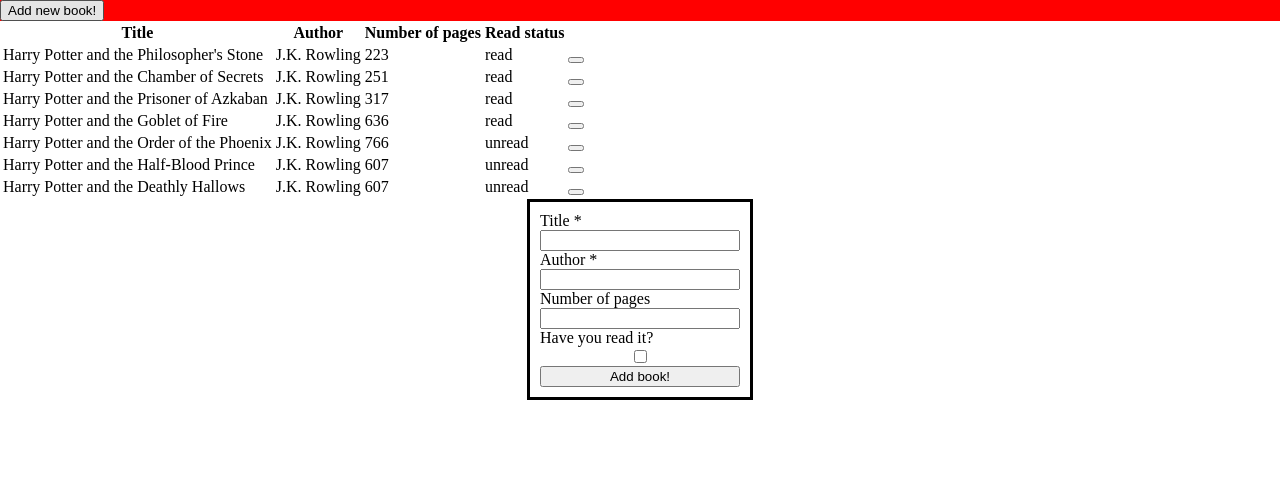
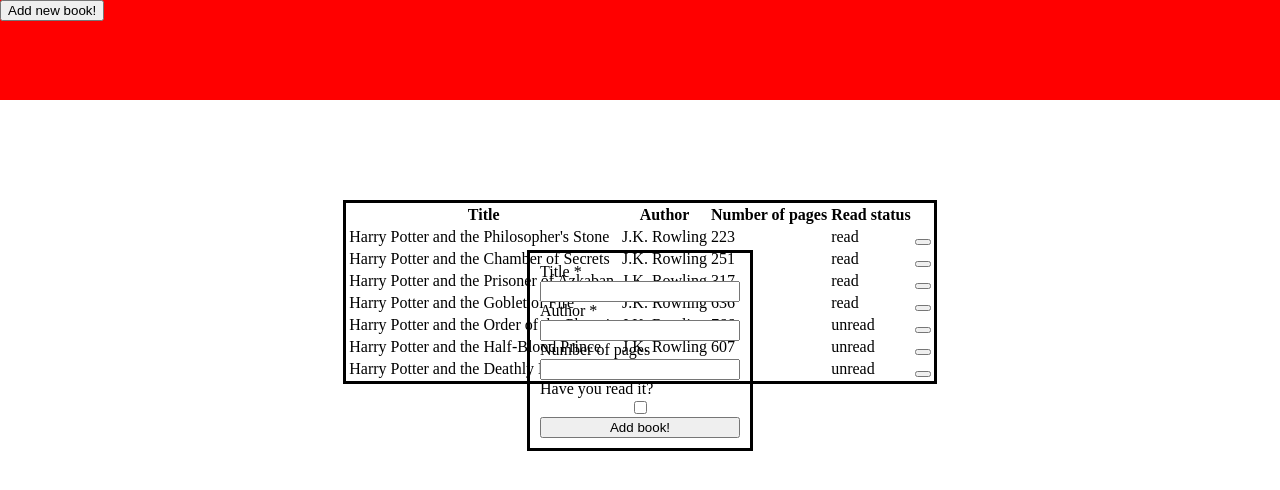
Before and after one commit to FedeLopez17/library, a plain HTML site: page index.html in a window 1280 px wide. Both pictures are taken after a click on the button "Add new book!". Drawn offline with Linux system fonts and the light colour scheme.

Commit message:
First rough mockup

```diff
--- a/style.css
+++ b/style.css
@@ -1,16 +1,42 @@
-body{
+html, body{
     margin: 0;
+    height: 100%
 }
+
 
 header{
     background-color: red;
+    height: 100px;
 }
 
-form{
+main{
+    height: calc(100% - 100px);
+    display: flex;
+    justify-content: center;
+    align-items: flex-start;
+}
+
+table{
+    border: solid black 3px;
+    margin-top: 100px;
+}
+
+.outer-modal{
+    display: flex;
+    position: absolute;
+    justify-content: center;
+    align-items: center;
+    height: 100%;
+    width: 100%;
+    top: 0;
+    left: 0;
+}
+
+.form-modal{
     display: flex;
     flex-direction: column;
     width: 200px;
     padding: 10px;
-    margin: auto;
     border-style: solid;
+    margin-top: -100px;
 }
```
